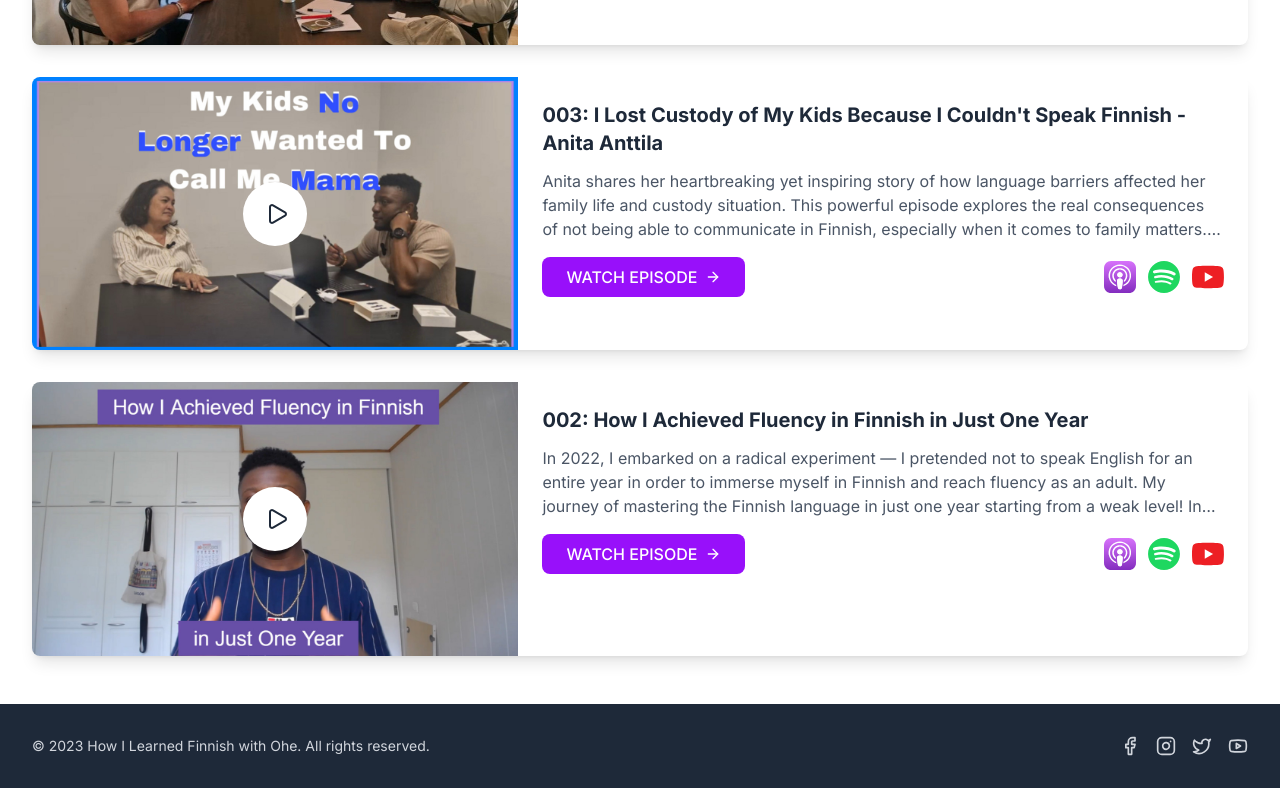
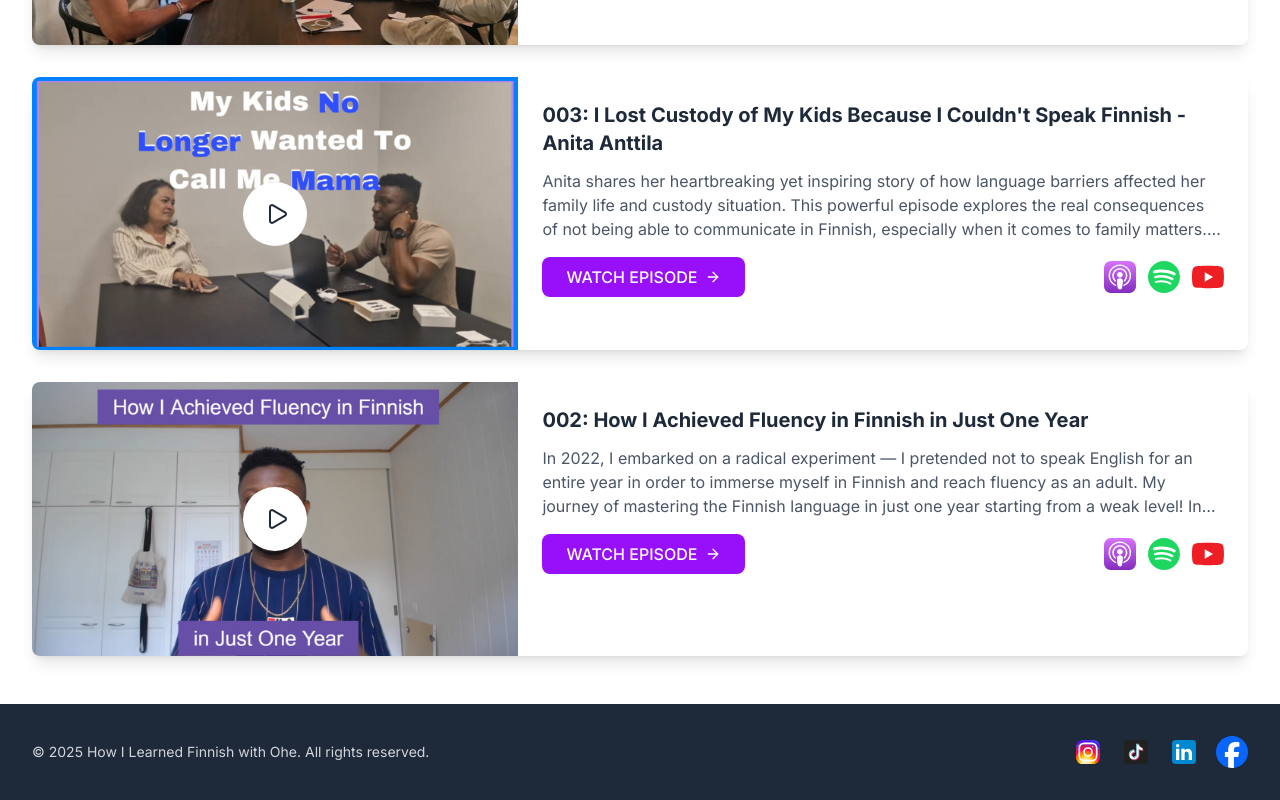
Before and after one commit to pokumars/howILearnedFinnish, a Next.js app: page / in a window 1280 px wide. Shown: the part 1546-2346 px from the top of the page. Built offline with nearby package versions, Linux system fonts and the light colour scheme.

Commit message:
Update footer component to use image icons for social media links, add TikTok and LinkedIn, and update copyright year to 2025.

```diff
--- a/src/components/Footer.tsx
+++ b/src/components/Footer.tsx
@@ -1,11 +1,27 @@
-import { Facebook, Instagram, Twitter, Youtube } from "lucide-react";
+import Image from "next/image";
 
 export default function Footer() {
   const socialLinks = [
-    { icon: Facebook, href: "#", label: "Facebook" },
-    { icon: Instagram, href: "#", label: "Instagram" },
-    { icon: Twitter, href: "#", label: "Twitter" },
-    { icon: Youtube, href: "#", label: "YouTube" },
+    {
+      icon: "/instagram.svg",
+      href: "https://www.instagram.com/how_i_learned_finnish/",
+      label: "Instagram",
+    },
+    {
+      icon: "/Tiktok.svg",
+      href: "https://www.tiktok.com/@how_i_learned_finnish",
+      label: "TikTok",
+    },
+    {
+      icon: "/LinkedIn.svg",
+      href: "https://www.linkedin.com/company/how-i-learned-finnish-with-ohe/",
+      label: "LinkedIn",
+    },
+    {
+      icon: "/Facebook.svg",
+      href: "https://www.facebook.com/profile.php?id=61577815680212",
+      label: "Facebook",
+    },
   ];
 
   return (
@@ -13,7 +29,7 @@ export default function Footer() {
       <div className="max-w-7xl mx-auto px-4 sm:px-6 lg:px-8 py-8">
         <div className="flex flex-col md:flex-row justify-between items-center">
           <div className="text-sm text-gray-300 mb-4 md:mb-0">
-            © 2023 How I Learned Finnish with Ohe. All rights reserved.
+            © 2025 How I Learned Finnish with Ohe. All rights reserved.
           </div>
 
           <div className="flex space-x-4">
@@ -21,10 +37,18 @@ export default function Footer() {
               <a
                 key={social.label}
                 href={social.href}
+                target="_blank"
+                rel="noopener noreferrer"
                 className="text-gray-300 hover:text-white transition-colors duration-200"
                 aria-label={social.label}
               >
-                <social.icon className="h-5 w-5" />
+                <Image
+                  src={social.icon}
+                  alt={social.label}
+                  width={20}
+                  height={20}
+                  className="h-8 w-8"
+                />
               </a>
             ))}
           </div>
```
